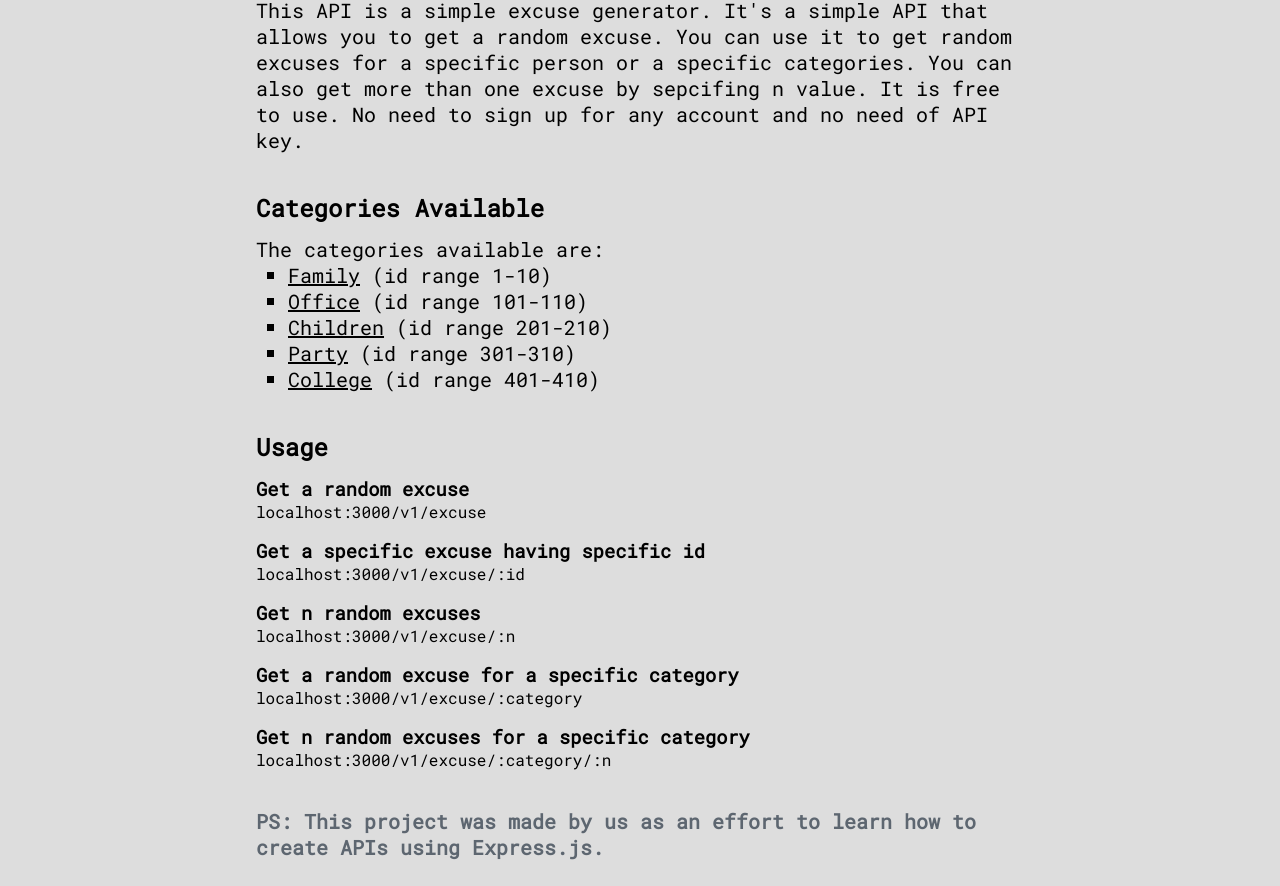
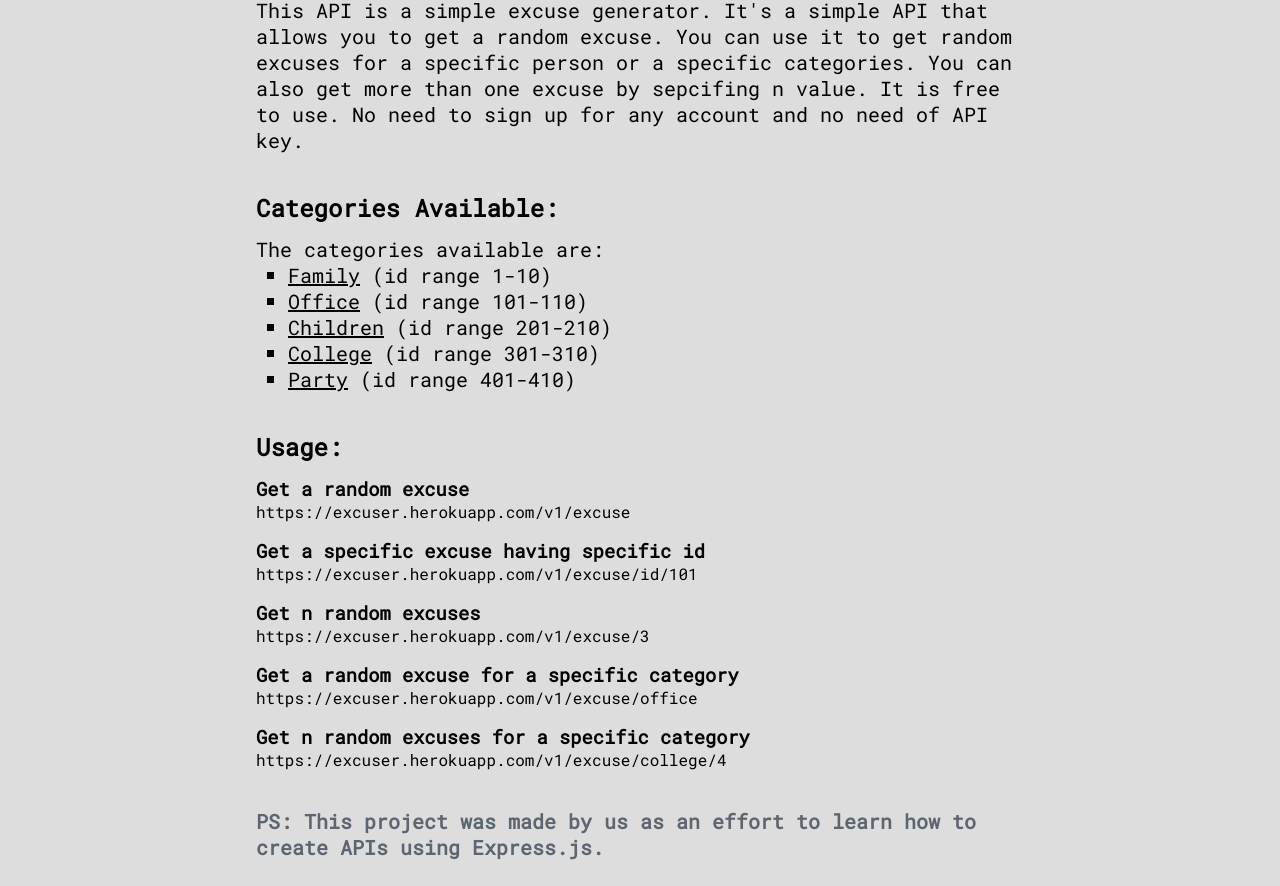
Before and after one commit to primeTanM/Excuser, a website: page views/index.html in a window 1280 px wide. Shown: the part 161-1047 px from the top of the page. Drawn offline with Linux system fonts and the light colour scheme; files that its build step writes are made by us from their sources.

Commit message:
Added Deployed URL

```diff
--- a/views/index.html
+++ b/views/index.html
@@ -12,7 +12,7 @@
 <body>
     <nav>Excuser API : One spot to find all excuses !</nav>
 
-    <h1>Documentation</h1>
+    <h1>Documentation: </h1>
     <p class="documentation">
         This API is a simple excuse generator.
          It's a simple API that allows you to get a random excuse.
@@ -23,67 +23,67 @@
     </p>
 
 
-    <h2>Categories Available</h2>
+    <h2>Categories Available: </h2>
     <p class="categories">
         The categories available are:
     </p>
     <ul>
         <li>
-            <a href="">
+            <a href="https://excuser.herokuapp.com/v1/excuse/family/">
                 <span class="span-left">Family</span><span class="span-right"> (id range 1-10) </span>
             </a>
         </li>
 
         <li>
-            <a href="">
-                <span class="span-left">  Office</span><span class="span-right"> (id range 101-110) </span>
+            <a href="https://excuser.herokuapp.com/v1/excuse/office/">
+                <span class="span-left">Office</span><span class="span-right"> (id range 101-110) </span>
             </a>
         </li>
 
         <li>
-            <a href="">
+            <a href="https://excuser.herokuapp.com/v1/excuse/children/">
                 <span class="span-left">Children</span class="span-right"> <span> (id range 201-210) </span>
             </a>
         </li>
 
         <li>
-            <a href="">
-                <span class="span-left">Party</span> <span class="span-right"> (id range 301-310) </span>
+            <a href="https://excuser.herokuapp.com/v1/excuse/college/">
+                <span class="span-left">College</span> <span class="span-right"> (id range 301-310) </span>
             </a>
         </li>
 
         <li>
-            <a href="">
-                <span class="span-left">College</span> <span class="span-right"> (id range 401-410) </span>
+            <a href="https://excuser.herokuapp.com/v1/excuse/party/">
+                <span class="span-left">Party</span> <span class="span-right"> (id range 401-410) </span>
             </a>
         </li>
     </ul>
 
-    <h2>Usage</h2>
+    <h2>Usage: </h2>
 
     <h3>Get a random excuse</h6>
         <p class="usage">
-            <code>localhost:3000/v1/excuse</code>
+            <a href="https://excuser.herokuapp.com/v1/excuse">https://excuser.herokuapp.com/v1/excuse</a>
         </p>
 
     <h3>Get a specific excuse having specific id</h3>
         <p class="usage">
-            <code>localhost:3000/v1/excuse/:id</code>
+            <a href="https://excuser.herokuapp.com/v1/excuse/id/101">https://excuser.herokuapp.com/v1/excuse/id/101</a>
         </p>
 
     <h3>Get n random excuses</h3>
         <p class="usage">
-            <code>localhost:3000/v1/excuse/:n</code>
+            <a href="https://excuser.herokuapp.com/v1/excuse/3">https://excuser.herokuapp.com/v1/excuse/3</a>
         </p>
 
     <h3>Get a random excuse for a specific category</h3>
         <p class="usage">
-            <code>localhost:3000/v1/excuse/:category</code>
+            <a href="https://excuser.herokuapp.com/v1/excuse/office">https://excuser.herokuapp.com/v1/excuse/office</a>
         </p>
 
     <h3>Get n random excuses for a specific category</h3>
         <p class="usage">
-            <code>localhost:3000/v1/excuse/:category/:n</code>
+            <a href="https://excuser.herokuapp.com/v1/excuse/college/4">https://excuser.herokuapp.com/v1/excuse/college/4</a>
         </p>
 
     <footer>
```
